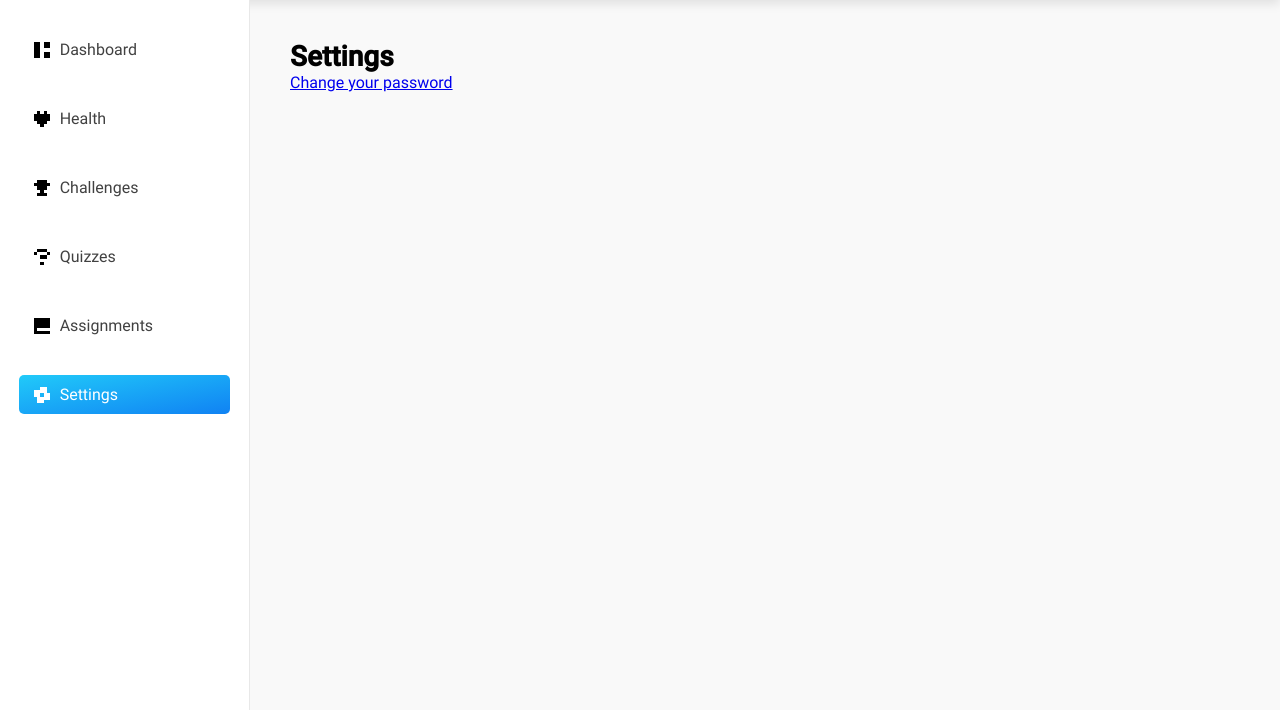
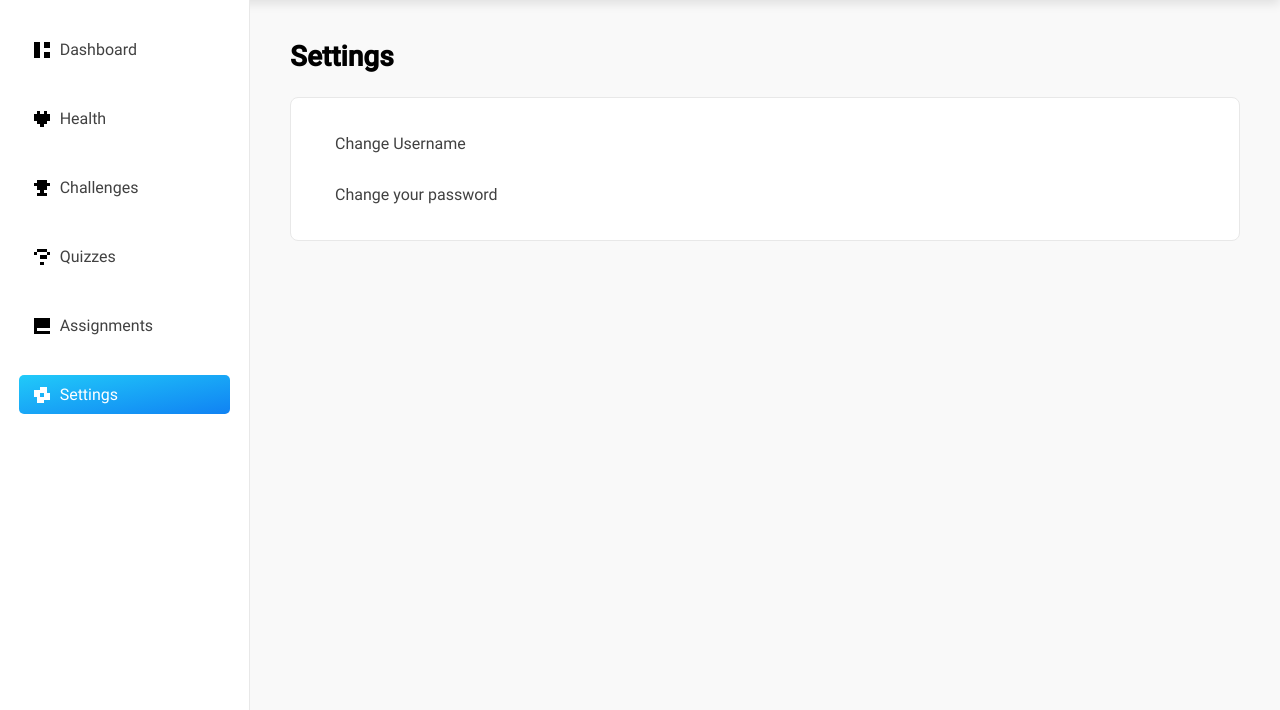
Before and after one commit to SamriddhaPathak/eudemia, a Django app: page /settings/ in a window 1280 px wide. Shown: the part 90-800 px from the top of the page. Run offline with Django 5.2, Linux system fonts and the light colour scheme; a user stored in the database is signed in; tables that the repository leaves empty hold one stand-in row (values such as "Sample post").

Commit message:
feat: style settings page

```diff
--- a/main/static/main/styles/dashboard.css
+++ b/main/static/main/styles/dashboard.css
@@ -292,3 +292,25 @@ label img {
     font-size: 0.9rem;
     color: var(--grey);
 }
+
+/***** SETTINGS *****/
+.settings-container {
+    margin-top: 20px;
+    padding: 20px;
+    border: 1px solid var(--light-grey);
+    border-radius: 8px;
+    background-color: #fff;
+}
+
+.settings-container a {
+    display: block;
+    color: var(--text);
+    padding: 1em 1.5em;
+    text-decoration: none;
+    border-radius: 8px;
+    width: 100%;
+}
+
+.settings-container a:hover {
+    background: var(--light-blue);
+}
--- a/main/templates/main/settings_base.html
+++ b/main/templates/main/settings_base.html
@@ -2,5 +2,8 @@
 
 {% block content %}
     {{ block.super }}
-    <a href="{% url "change_password" %}">Change your password</a>
+    <div class="settings-container">
+        <a href="">Change Username</a>
+        <a href="{% url "change_password" %}">Change your password</a>
+    </div>
 {% endblock content %}
```
